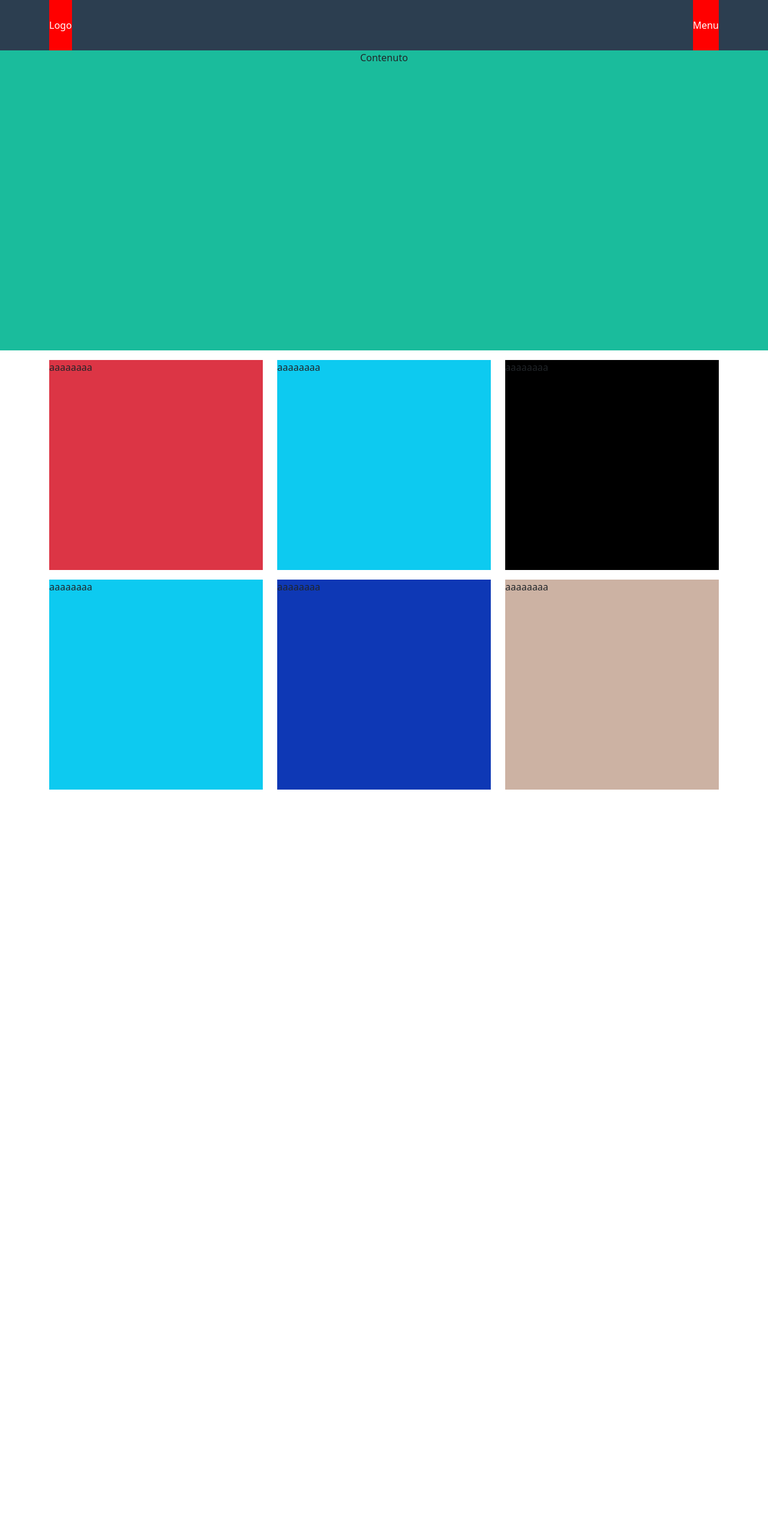
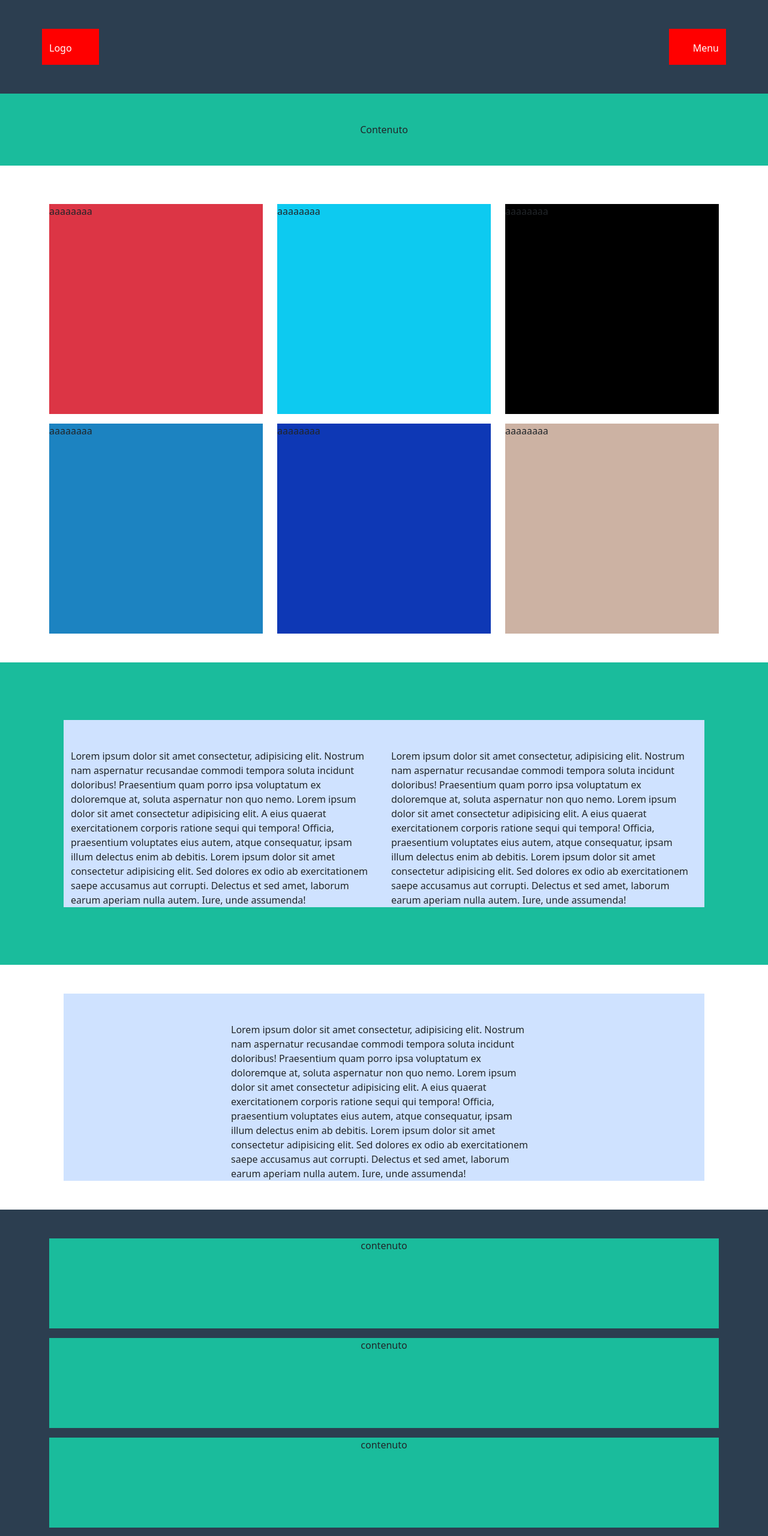
Before and after one commit to antoniodalterio/html-css-bootstrap-freelancer, a plain HTML site: page index.html in a window 1280 px wide. Shown: the top 2560 px of the page at 60% size. Before the commit the page ends 1316 px from the top, so only its background shows below. Drawn offline with nearby package versions, Linux system fonts and the light colour scheme.

Commit message:
feat: footer

```diff
--- a/css/style.css
+++ b/css/style.css
@@ -5,8 +5,9 @@ COLOR
 */
 
 :root {
+  --bg-head-foot: #2c3e50;
   --bg-blue: #0e38b5;
-  --bg-azurro: #1c83c1;
+  --bg-azzurro: #1c83c1;
   --bg-bage: #ccb2a3;
 }
 
@@ -16,18 +17,17 @@ HEADER
 ********
 */
 
-header {
-  background-color: #2c3e50;
+header,
+footer {
+  background-color: var(--bg-head-foot);
 }
 
-header .raw {
-  justify-content: space-between;
-}
-
-header .raw div {
-  padding: 30px 0;
+header .row div {
   color: white;
+  /* debug */
   background-color: red;
+  height: 60px;
+  padding-top: 20px;
 }
 
 /*
@@ -40,10 +40,9 @@ main section:nth-child(odd) {
   background-color: #1abc9c;
 
   /* debug */
-  height: 31.25rem;
 }
 
-.row .col-sm-12 {
+.debug .row .col-sm-12 {
   /* debug */
   height: 350px;
 }
@@ -58,9 +57,25 @@ main section:nth-child(odd) {
 }
 
 .bg-azzurro {
-  background-color: var(--bg-azurro);
+  background-color: var(--bg-azzurro);
 }
 
 .bg-bage {
   background-color: var(--bg-bage);
 }
+
+.row .bg-primary-subtle {
+  height: 100%;
+}
+
+/*
+*******
+FOOTER
+********
+*/
+
+footer .row .col-lg-12 .footer-box {
+  /* debug */
+  height: 150px;
+  background-color: #1abc9c;
+}
--- a/index.html
+++ b/index.html
@@ -19,12 +19,14 @@
   </head>
   <body>
     <!-- Header  -->
-    <header>
+    <header class="p-5">
       <!-- contenitore e riga parte header  -->
-      <div class="raw container-lg d-flex">
-        <!-- Logo e menù -->
-        <div>Logo</div>
-        <div>Menu</div>
+      <div class="container-lg">
+        <div class="row justify-content-between">
+          <!-- Logo e menù -->
+          <div class="col-1">Logo</div>
+          <div class="col-1 text-end">Menu</div>
+        </div>
         <!-- Logo e menù -->
       </div>
       <!-- contenitore e riga parte header  -->
@@ -34,7 +36,7 @@
     <!-- Main -->
     <main>
       <!-- Section 1 -->
-      <section>
+      <section class="p-5">
         <!-- container -->
         <div class="container-lg">
           <!-- row con contenuto -->
@@ -48,7 +50,7 @@
       <!-- Section 1 -->
 
       <!-- Section 2 -->
-      <section>
+      <section class="p-5 debug">
         <!-- container section 2 -->
         <div class="container-lg">
           <!-- Row con colonne -->
@@ -73,7 +75,7 @@
 
             <!-- col 4 con contenuto -->
             <div class="col-sm-12 col-md-6 col-lg-4 mt-3">
-              <div class="content bg-info">aaaaaaaa</div>
+              <div class="content bg-azzurro">aaaaaaaa</div>
             </div>
             <!-- col 4 con contenuto -->
 
@@ -94,7 +96,102 @@
         <!-- container section 2 -->
       </section>
       <!-- Section 2 -->
+
+      <!-- Section 3 -->
+      <section class="p-5">
+        <!-- container -->
+        <div class="container-lg p-5">
+          <!-- row con col -->
+          <div class="row bg-primary-subtle">
+            <!-- row con col -->
+            <!-- col 1 -->
+            <div class="col-sm-12 col-md-6 mt-5">
+              Lorem ipsum dolor sit amet consectetur, adipisicing elit. Nostrum
+              nam aspernatur recusandae commodi tempora soluta incidunt
+              doloribus! Praesentium quam porro ipsa voluptatum ex doloremque
+              at, soluta aspernatur non quo nemo. Lorem ipsum dolor sit amet
+              consectetur adipisicing elit. A eius quaerat exercitationem
+              corporis ratione sequi qui tempora! Officia, praesentium
+              voluptates eius autem, atque consequatur, ipsam illum delectus
+              enim ab debitis. Lorem ipsum dolor sit amet consectetur
+              adipisicing elit. Sed dolores ex odio ab exercitationem saepe
+              accusamus aut corrupti. Delectus et sed amet, laborum earum
+              aperiam nulla autem. Iure, unde assumenda!
+            </div>
+            <!-- col 1 -->
+            <!-- col 2 -->
+            <div class="col-sm-12 col-md-6 mt-5">
+              Lorem ipsum dolor sit amet consectetur, adipisicing elit. Nostrum
+              nam aspernatur recusandae commodi tempora soluta incidunt
+              doloribus! Praesentium quam porro ipsa voluptatum ex doloremque
+              at, soluta aspernatur non quo nemo. Lorem ipsum dolor sit amet
+              consectetur adipisicing elit. A eius quaerat exercitationem
+              corporis ratione sequi qui tempora! Officia, praesentium
+              voluptates eius autem, atque consequatur, ipsam illum delectus
+              enim ab debitis. Lorem ipsum dolor sit amet consectetur
+              adipisicing elit. Sed dolores ex odio ab exercitationem saepe
+              accusamus aut corrupti. Delectus et sed amet, laborum earum
+              aperiam nulla autem. Iure, unde assumenda!
+            </div>
+            <!-- col 2 -->
+          </div>
+          <!-- row con col -->
+        </div>
+        <!-- container -->
+      </section>
+      <!-- Section 3 -->
+
+      <!-- Section 4 -->
+      <section>
+        <!-- container -->
+        <div class="container-lg p-5">
+          <!-- row con col -->
+          <div class="row bg-primary-subtle justify-content-center">
+            <!-- row con col -->
+            <!-- col 1 -->
+            <div class="col-sm-12 col-md-6 mt-5">
+              Lorem ipsum dolor sit amet consectetur, adipisicing elit. Nostrum
+              nam aspernatur recusandae commodi tempora soluta incidunt
+              doloribus! Praesentium quam porro ipsa voluptatum ex doloremque
+              at, soluta aspernatur non quo nemo. Lorem ipsum dolor sit amet
+              consectetur adipisicing elit. A eius quaerat exercitationem
+              corporis ratione sequi qui tempora! Officia, praesentium
+              voluptates eius autem, atque consequatur, ipsam illum delectus
+              enim ab debitis. Lorem ipsum dolor sit amet consectetur
+              adipisicing elit. Sed dolores ex odio ab exercitationem saepe
+              accusamus aut corrupti. Delectus et sed amet, laborum earum
+              aperiam nulla autem. Iure, unde assumenda!
+            </div>
+            <!-- col 1 -->
+          </div>
+          <!-- row con col -->
+        </div>
+        <!-- container -->
+      </section>
+      <!-- Section 4 -->
     </main>
     <!-- Main -->
+    <!-- parte footer -->
+    <footer>
+      <!-- container footer -->
+      <div class="container-lg text-center pt-5">
+        <!-- row footer con col -->
+        <div class="row">
+          <div class="col-lg-12 col-4 mb-3">
+            <div class="footer-box">contenuto</div>
+          </div>
+          <div class="col-lg-12 col-4 mb-3">
+            <div class="footer-box">contenuto</div>
+          </div>
+          <div class="col-lg-12 col-4 mb-3">
+            <div class="footer-box">contenuto</div>
+          </div>
+        </div>
+        <!-- row footer con col -->
+      </div>
+      <!-- container footer -->
+
+      <div class="p-5 text-center">contenuto</div>
+    </footer>
   </body>
 </html>
```
